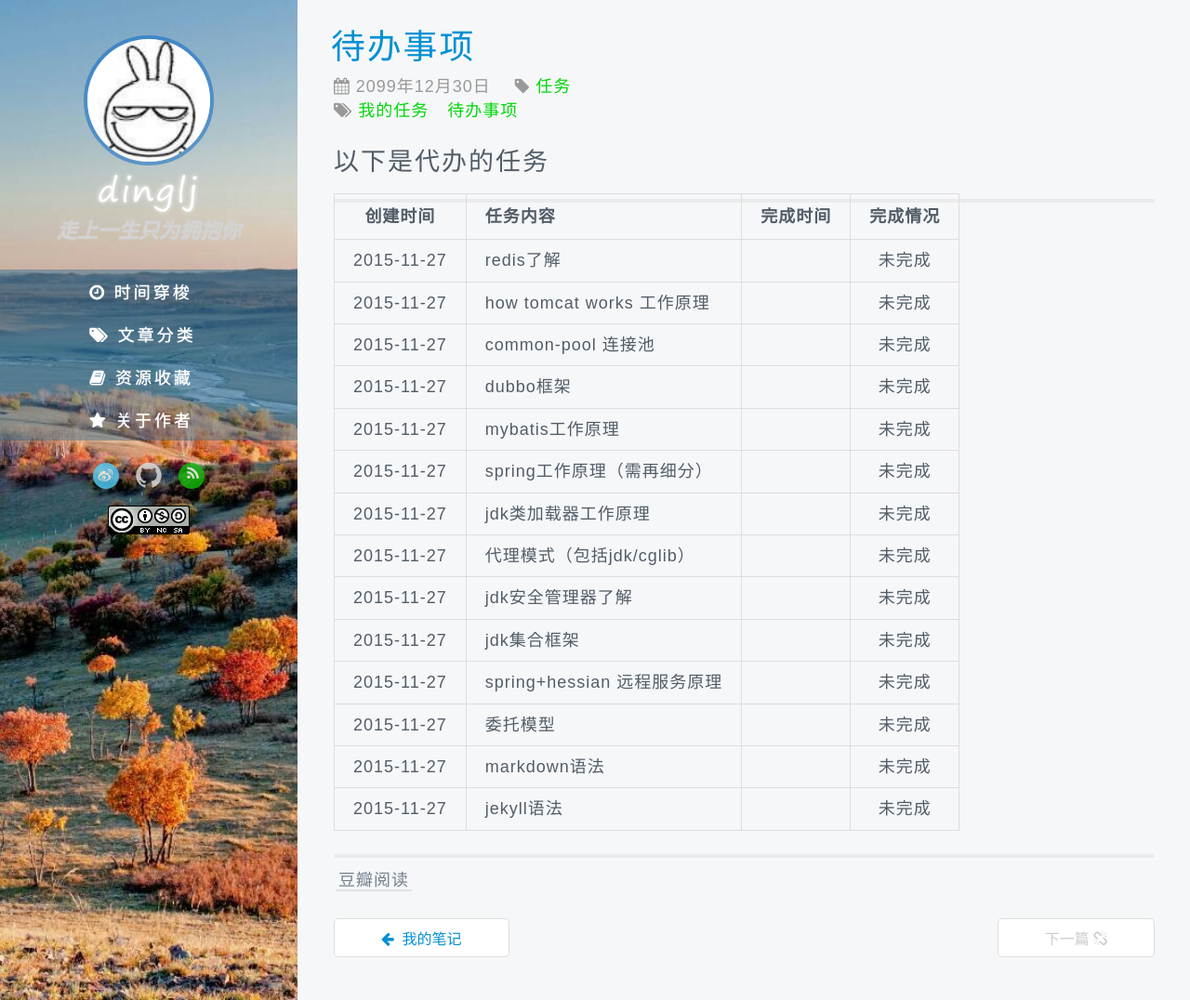
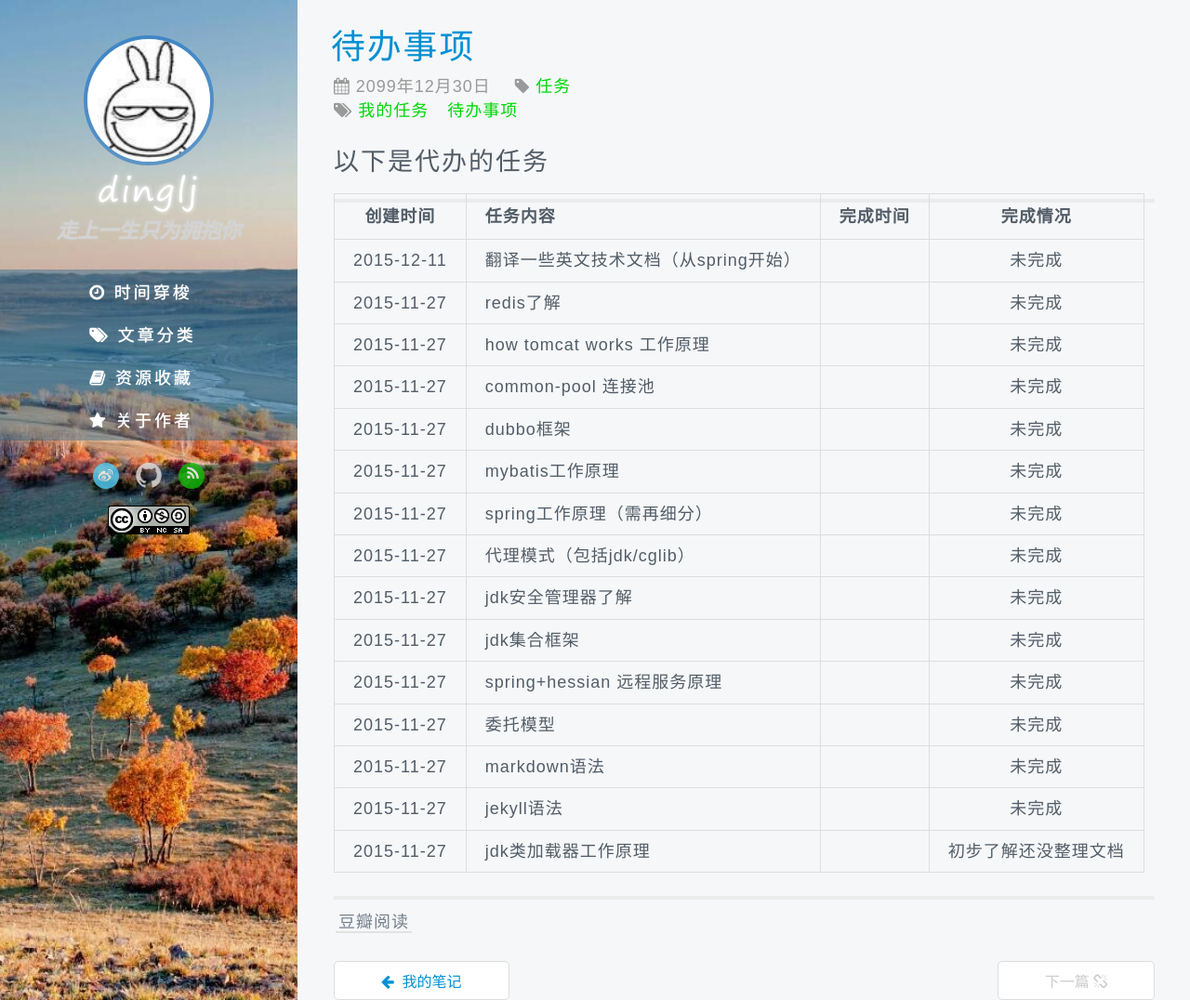
Before and after one commit to dinglj/dinglj.github.io, a Jekyll site: the page built from _posts/2099-12-30-my_todo_task.md, in a window 1280 px wide and 1076 px high. Shown: the whole window at 93% size. Built offline with Jekyll 4.4.1, drawn with Linux system fonts in a browser that asks for light colours; some web fonts are replaced; comment, search, counter and statistics services are not loaded.

```diff
--- a/_posts/2099-12-30-my_todo_task.md
+++ b/_posts/2099-12-30-my_todo_task.md
@@ -14,13 +14,13 @@ tags : [我的任务,待办事项]
 
 |创建时间|任务内容|完成时间|完成情况
 |---|:---|---:|:---:|
+|2015-12-11|翻译一些英文技术文档（从spring开始）||未完成
 |2015-11-27|redis了解||未完成
 |2015-11-27|how tomcat works 工作原理||未完成
 |2015-11-27|common-pool 连接池||未完成
 |2015-11-27|dubbo框架||未完成
 |2015-11-27|mybatis工作原理||未完成
 |2015-11-27|spring工作原理（需再细分）||未完成
-|2015-11-27|jdk类加载器工作原理||未完成
 |2015-11-27|代理模式（包括jdk/cglib）||未完成
 |2015-11-27|jdk安全管理器了解||未完成
 |2015-11-27|jdk集合框架||未完成
@@ -28,6 +28,8 @@ tags : [我的任务,待办事项]
 |2015-11-27|委托模型||未完成
 |2015-11-27|markdown语法||未完成
 |2015-11-27|jekyll语法||未完成
+|2015-11-27|jdk类加载器工作原理||初步了解还没整理文档
+
 
 
 ---
```
